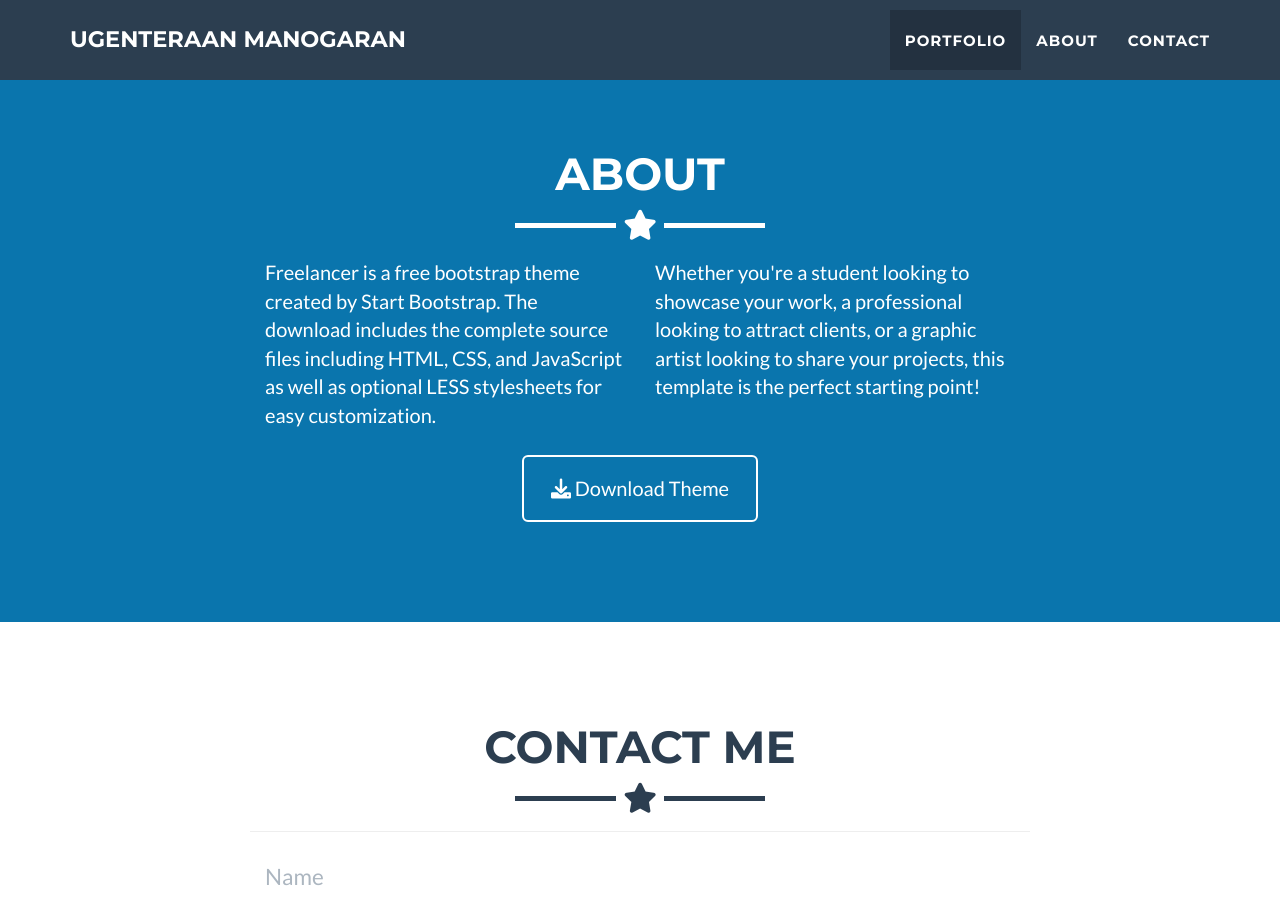
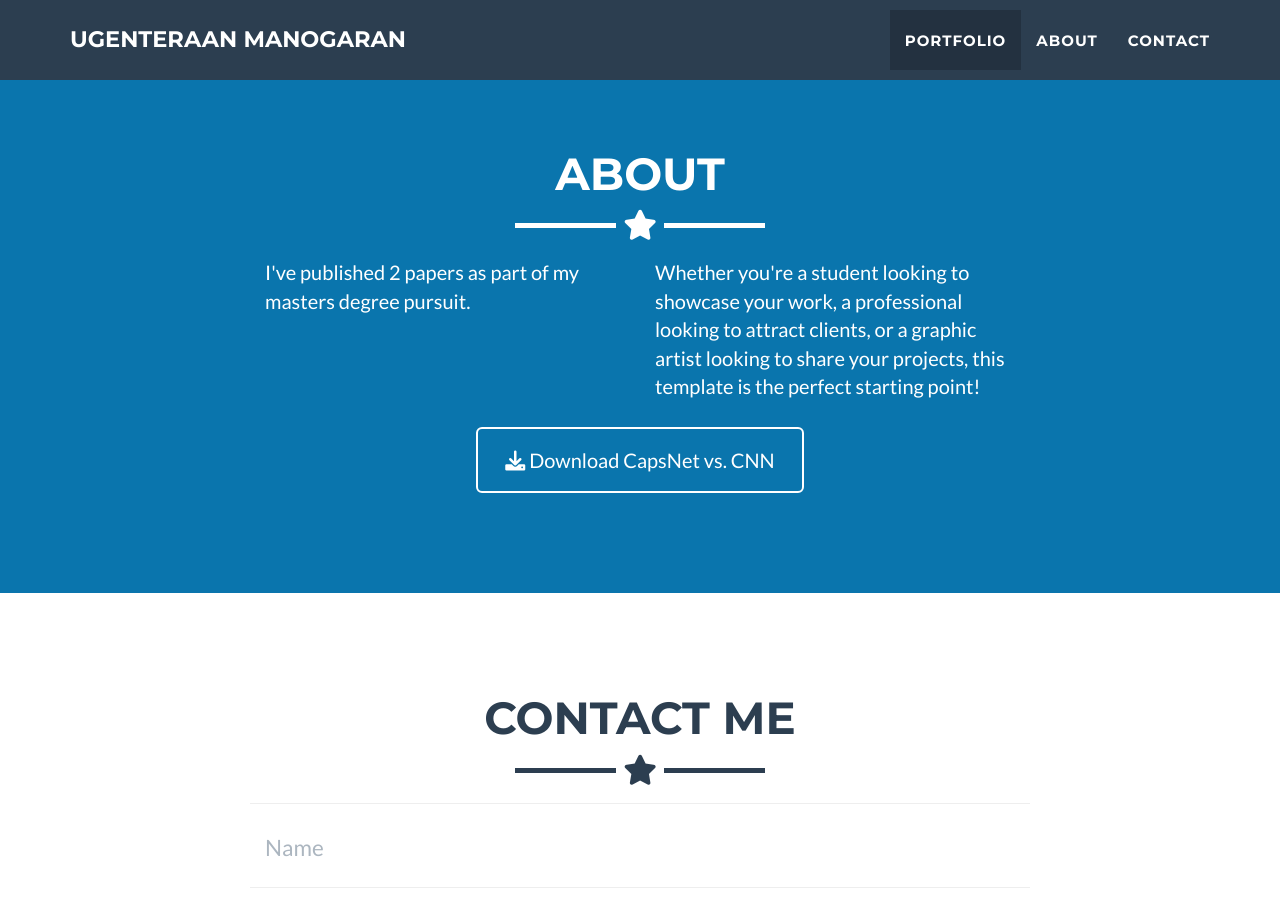
Before and after one commit to Ugenteraan/ugenteraan.github.io, a Jekyll site: the page built from _posts/2014-07-18-project-1.markdown, in a window 1280 px wide and 900 px high, scrolled down 1623 px. Built offline with Jekyll 4.4.1, drawn with Linux system fonts in a browser that asks for light colours.

Commit message:
uploaded research paper

```diff
--- a/_includes/about.html
+++ b/_includes/about.html
@@ -10,9 +10,7 @@
     </div>
     <div class="row">
       <div class="col-lg-4 col-lg-offset-2">
-        <p>Freelancer is a free bootstrap theme created by Start Bootstrap. The download includes the complete
-          source files including HTML, CSS, and JavaScript as well as optional LESS stylesheets for easy
-          customization.</p>
+        <p>I've published 2 papers as part of my masters degree pursuit.</p>
       </div>
       <div class="col-lg-4">
         <p>Whether you're a student looking to showcase your work, a professional looking to attract clients, or
@@ -20,7 +18,7 @@
       </div>
       <div class="col-lg-8 col-lg-offset-2 text-center">
         <a href="https://github.com/jeromelachaud/freelancer-theme" class="btn btn-lg btn-outline">
-          <i class="fa fa-download"></i> Download Theme
+          <i class="fa fa-download"></i> Download CapsNet vs. CNN
         </a>
       </div>
     </div>
--- a/_posts/2014-07-13-project-6.markdown
+++ b/_posts/2014-07-13-project-6.markdown
@@ -8,5 +8,5 @@ project-date: April 2021
 title: Deep Hierarchical Classifier
 client: Personal Project
 category: Deep Learning
-description: This project was developed as an open-source endeavor, driven by my personal quest for knowledge and learning. The main motivation behind it was to explore the feasibility of utilizing a single deep learning model for hierarchical structure prediction. When I stumbled upon a <a href="https://arxiv.org/pdf/2005.06692.pdf">research paper</a> lacking open-source code, I felt drawn to take on the task of implementing it myself. Using this project as a proof of concept, I sought to convince the CTO of my former company to consider integrating this model into their production workflow.  <br><br> <a href="https://www.freepik.com/free-photo/abstract-futuristic-digital-technology-background_15665059.htm#page=2&query=deep%20hierarchy%20futuristic&position=2&from_view=search&track=ais">Image by rawpixel.com</a> on Freepik
+description: This <a href="https://github.com/Ugenteraan/Deep_Hierarchical_Classification">project</a> was developed as an open-source endeavor, driven by my personal quest for knowledge and learning. The main motivation behind it was to explore the feasibility of utilizing a single deep learning model for hierarchical structure prediction. When I stumbled upon a <a href="https://arxiv.org/pdf/2005.06692.pdf">research paper</a> lacking open-source code, I felt drawn to take on the task of implementing it myself. Using this project as a proof of concept, I sought to convince the CTO of my former company to consider integrating this model into their production workflow.  <br><br> <a href="https://www.freepik.com/free-photo/abstract-futuristic-digital-technology-background_15665059.htm#page=2&query=deep%20hierarchy%20futuristic&position=2&from_view=search&track=ais">Image by rawpixel.com</a> on Freepik
 ---
```
Also changed, not shown: 2 other files.
